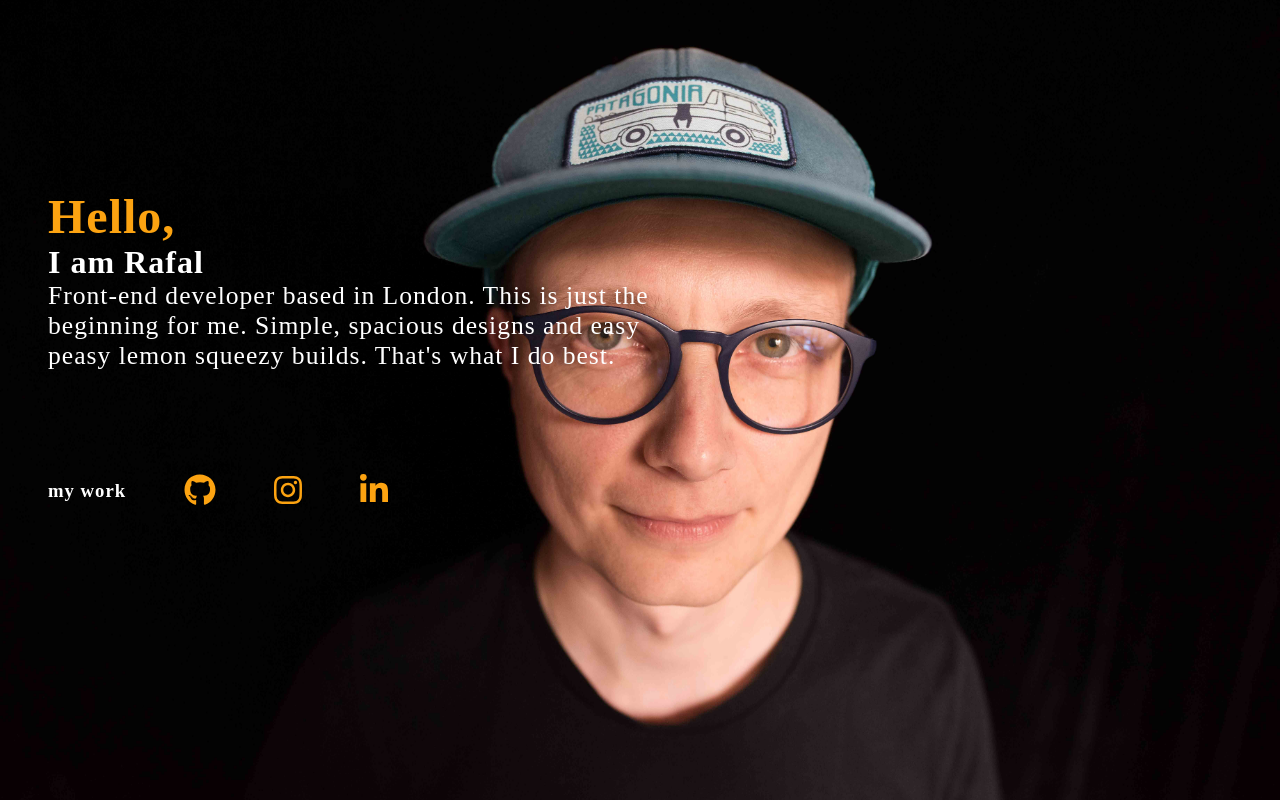
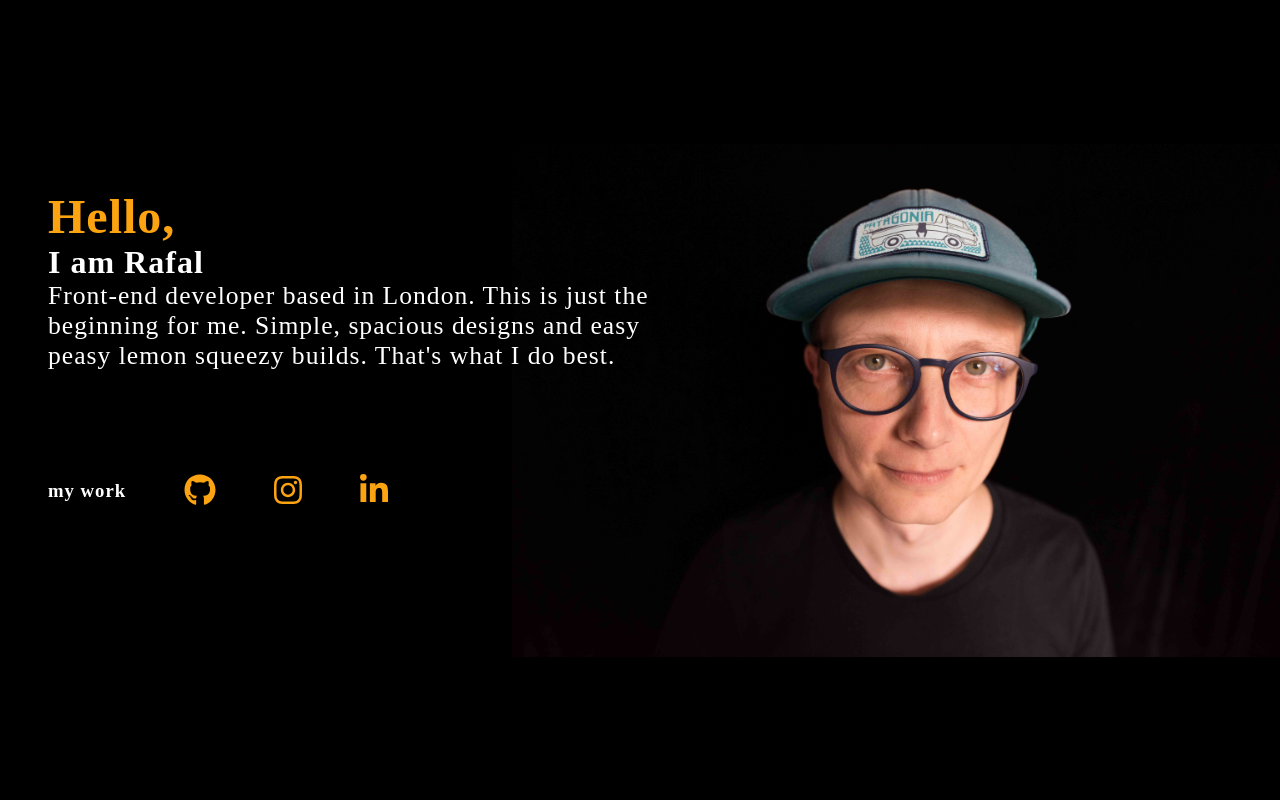
Before and after one commit to laterinthepast/portfolio-2.1, a React (Create React App) app: page / in a window 1280 px wide. Built offline with nearby package versions, Linux system fonts and the light colour scheme; a web font is replaced by a local one.

Commit message:
lets do this

```diff
--- a/src/components/Contact.jsx
+++ b/src/components/Contact.jsx
@@ -30,6 +30,7 @@ const Footer = styled.div`
         justify-content: center;
         align-items: center;
         font-size: 2rem;
+
         a {
             margin: 1rem;
             text-decoration: none;
--- a/src/components/Page.jsx
+++ b/src/components/Page.jsx
@@ -17,7 +17,7 @@ const Wrapper = styled.div`
         padding-bottom: 1rem;
         a {
             text-decoration: none;
-            color: #000;
+            color: #fff;
         }
     }
     @media screen and (max-width:1000px) {
--- a/src/pages/Landing.js
+++ b/src/pages/Landing.js
@@ -10,16 +10,15 @@ const Landing = styled.div`
     background-color: #000;
     height: 100vh;
     background-image: url("${imgLanding}");
-    background-size: cover;
+    background-size: 60%;
     background-repeat: no-repeat;
-    background-position: 25%;
-    background-attachment: fixed;
+    background-position: right;
+
 
 
     @media screen and (max-width:1000px){
-
-
-
+    background-size:cover;
+    background-position:25%;
     }
 `
 const LeftSideTitle = styled.div`
```
